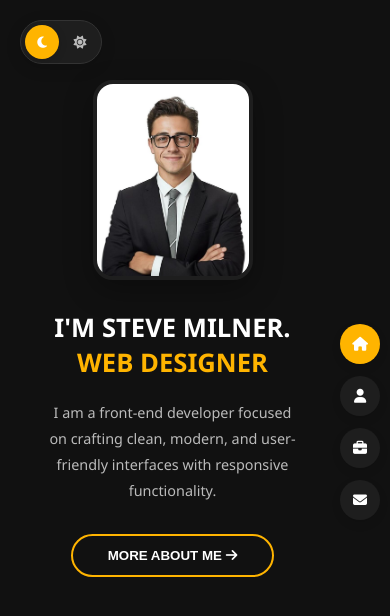
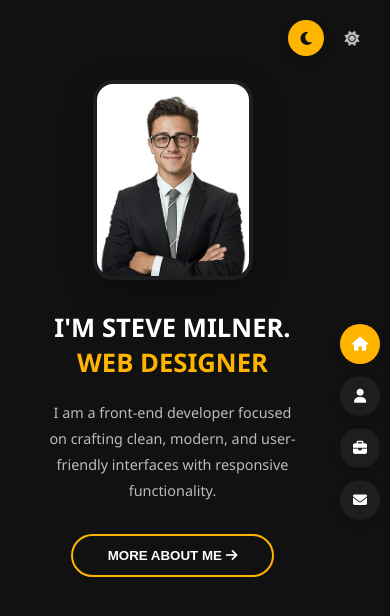
Before and after one commit to upekshapavani2003-maker/my-portfolio, a Next.js app: page / in a window 390 px wide. Shown: the top 616 px of the page. Built offline with nearby package versions, Linux system fonts and the light colour scheme.

Commit message:
button change

```diff
--- a/app/globals.css
+++ b/app/globals.css
@@ -37,6 +37,7 @@ body {
     transition: background-color var(--transition-speed), color var(--transition-speed);
 }
 
+/* Freezes background scrolling when a modal popup is open */
 body:has(.project-lightbox-modal.is-visible) {
     overflow: hidden;
     touch-action: none;
@@ -290,7 +291,7 @@ body.light-theme .bg-watermark { color: rgba(0, 0, 0, 0.03); }
 .timeline-node p { font-size: 0.9rem; color: var(--text-secondary); line-height: 1.6; }
 
 /* ==========================================================================
-   5. Interactive Portfolio Grid Layout (FIXED: Image Visibility Overlay)
+   5. Interactive Portfolio Grid Layout
    ========================================================================== */
 .portfolio-interactive-grid {
     display: grid;
@@ -325,7 +326,6 @@ body.light-theme .bg-watermark { color: rgba(0, 0, 0, 0.03); }
     transform: scale(1.06);
 }
 
-/* CRITICAL OVERLAY UPDATE: Converted to an elegant title banner so pictures are perfectly displayed */
 .project-item-overlay {
     position: absolute;
     bottom: 0;
@@ -336,7 +336,7 @@ body.light-theme .bg-watermark { color: rgba(0, 0, 0, 0.03); }
     align-items: flex-end;
     justify-content: flex-start;
     padding: 20px;
-    opacity: 1; /* Keep visible on mobile/touch screens safely */
+    opacity: 1;
     transition: background 0.3s ease;
 }
 
@@ -350,11 +350,10 @@ body.light-theme .bg-watermark { color: rgba(0, 0, 0, 0.03); }
     text-shadow: 0 2px 4px rgba(0,0,0,0.4);
 }
 
-/* Desktop Hover Interaction refinements */
 @media (hover: hover) {
     .project-item-overlay {
         opacity: 0;
-        background: rgba(255, 180, 0, 0.9); /* Reverts safely to solid gold on mouse screens */
+        background: rgba(255, 180, 0, 0.9);
         height: 100%;
         align-items: center;
         justify-content: center;
@@ -640,25 +639,25 @@ body.light-theme .bg-watermark { color: rgba(0, 0, 0, 0.03); }
 }
 
 /* ==========================================================================
-   9. Theme Switcher Layout
+   9. Theme Switcher (Clean, Non-Highlighted Individual Icons)
    ========================================================================== */
 .theme-switcher-panel {
     position: fixed;
-    top: 25px;
-    left: 25px;
+    top: 30px;
+    right: 30px;
     z-index: 1500;
     display: flex;
-    gap: 6px;
-    background-color: var(--card-bg);
-    padding: 5px;
-    border-radius: 30px;
-    box-shadow: 0 4px 15px rgba(0,0,0,0.15);
-    border: 1px solid var(--border-color);
+    gap: 15px;
+    background: transparent;
+    padding: 0;
+    border-radius: 0;
+    box-shadow: none;
+    border: none;
 }
 
 .theme-btn {
-    width: 38px;
-    height: 38px;
+    width: 40px;
+    height: 40px;
     border-radius: 50%;
     border: none;
     cursor: pointer;
@@ -667,31 +666,30 @@ body.light-theme .bg-watermark { color: rgba(0, 0, 0, 0.03); }
     display: flex;
     align-items: center;
     justify-content: center;
-    font-size: 15px;
+    font-size: 18px;
     transition: all 0.3s ease;
 }
 
 .theme-btn:hover {
-    color: var(--text-primary);
+    color: var(--accent-color);
 }
 
 .theme-btn.active {
     background: var(--accent-color);
-    color: #ffffff;
-    box-shadow: 0 2px 8px rgba(0,0,0,0.15);
+    color: #111111;
+    box-shadow: 0 4px 10px rgba(0, 0, 0, 0.15);
 }
 
 @media (max-width: 768px) {
     .theme-switcher-panel {
         top: 20px;
-        left: 20px;
-        gap: 4px;
-        padding: 4px;
+        right: 20px;
+        gap: 10px;
     }
 
     .theme-btn {
-        width: 34px;
-        height: 34px;
-        font-size: 13px;
+        width: 36px;
+        height: 36px;
+        font-size: 15px;
     }
 }
```
